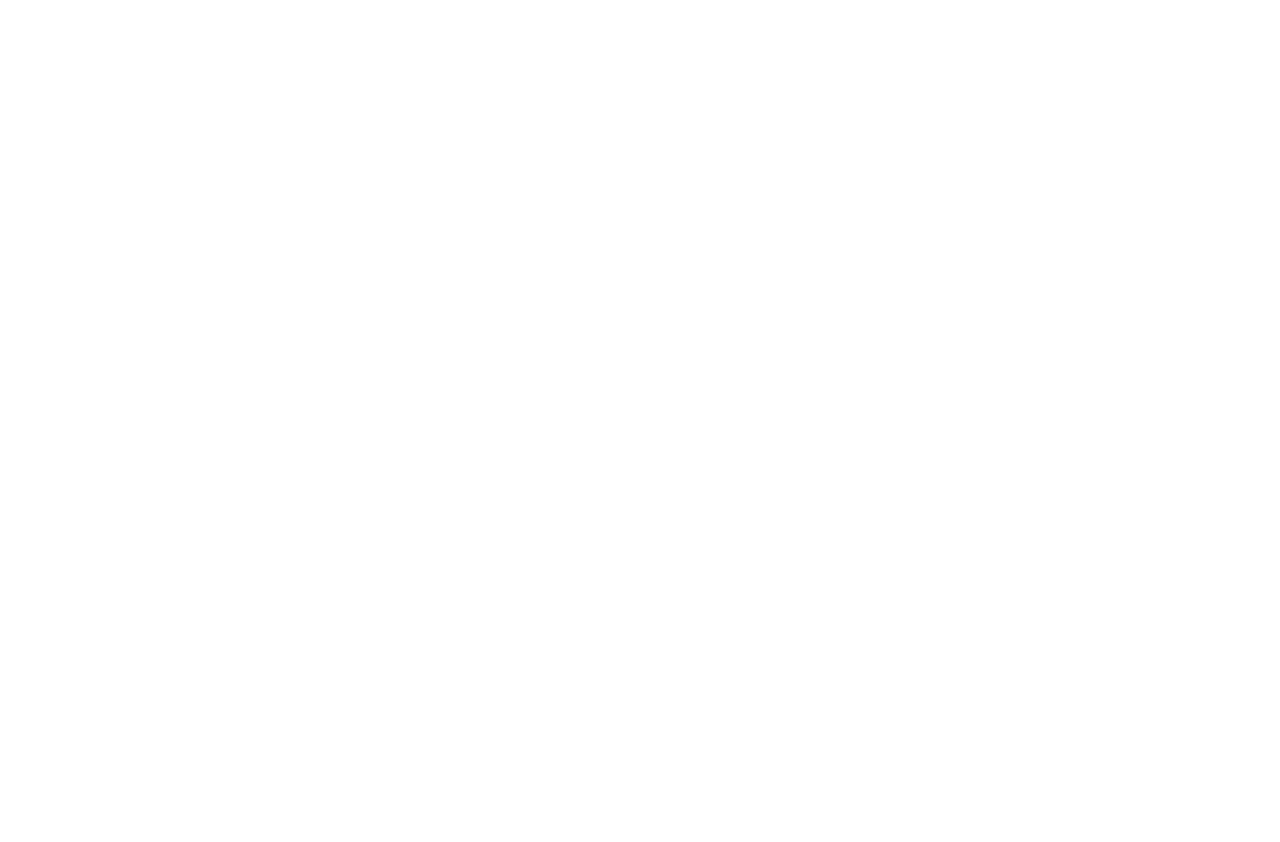
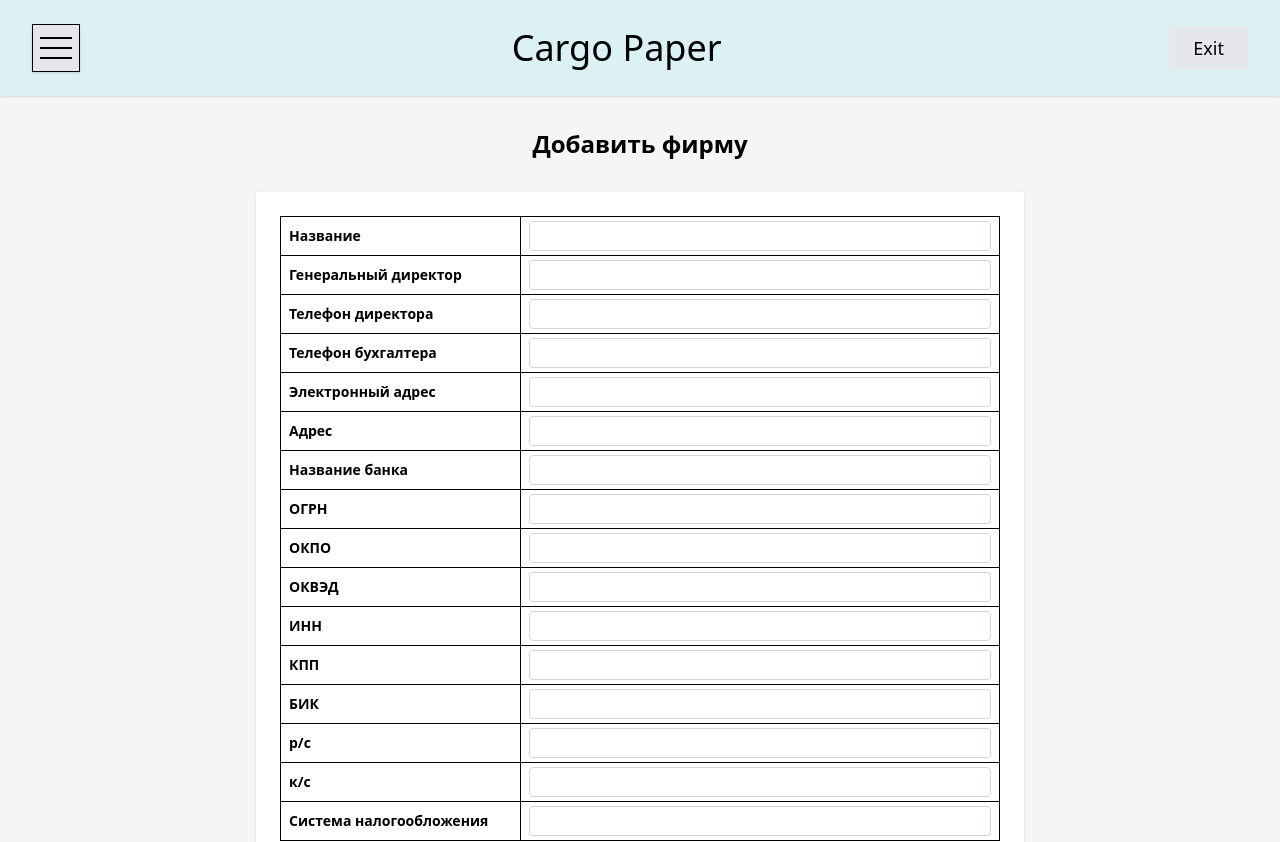
Before and after one commit to fromDreamToGoal/cargo-paper, a React (Vite) app: page /add-company in a window 1280 px wide. Before the commit this address had no page. Shown: the top 842 px of the page. Before the commit the page ends 800 px from the top, so only its background shows below. Built offline with nearby package versions, Linux system fonts and the light colour scheme.

Commit message:
created components for companies feature

```diff
--- a/src/App.jsx
+++ b/src/App.jsx
@@ -5,6 +5,8 @@
 import Drivers from './pages/Drivers'
 import ViewDriver from './pages/ViewDriver'
 import EditDriver from './pages/EditDriver'
+import Companies from './pages/Companies'
+import AddCompany from './pages/AddCompany'
 
 function App() {
   return (
@@ -16,6 +18,8 @@
         <Route path="/drivers" element={<Drivers />} />
           <Route path="/view-driver/:id" element={<ViewDriver />} />
           <Route path="/edit-driver/:id" element={<EditDriver />} />
+        <Route path="/companies" element={<Companies />} />
+        <Route path="/add-company" element={<AddCompany />} />
         {/* другие маршруты */}
       </Routes>
     </Router>
--- /dev/null
+++ b/src/pages/AddCompany.jsx
@@ -0,0 +1,100 @@
+import React, { useState } from 'react'
+import { useDispatch } from 'react-redux'
+import { useNavigate } from 'react-router-dom'
+import { addCompany } from '../store/companiesSlice'
+import Header from './Header'
+import Navigation from './Navigation'
+import { nanoid } from '@reduxjs/toolkit'
+
+export default function AddCompany() {
+  const dispatch = useDispatch()
+  const navigate = useNavigate()
+  const [menuOpen, setMenuOpen] = useState(false)
+
+  const [formData, setFormData] = useState({
+    name: '',
+    director: '',
+    directorPhone: '',
+    accountantPhone: '',
+    email: '',
+    address: '',
+    bankName: '',
+    ogrn: '',
+    okpo: '',
+    okved: '',
+    inn: '',
+    kpp: '',
+    bik: '',
+    rs: '',
+    ks: '',
+    taxSystem: ''
+  })
+
+  const handleChange = (e) => {
+    const { name, value } = e.target
+    setFormData(prev => ({ ...prev, [name]: value }))
+  }
+
+  const handleAdd = () => {
+    dispatch(addCompany({ ...formData, id: nanoid() }))
+    navigate('/companies')
+  }
+
+  return (
+    <div className="min-h-screen bg-[#F5F5F5]">
+      <Header onMenuClick={() => setMenuOpen(true)} />
+      <Navigation open={menuOpen} onClose={() => setMenuOpen(false)} />
+
+      <h2 className="text-center text-2xl font-semibold my-8">Добавить фирму</h2>
+
+      <div className="flex justify-center">
+        <div className="max-w-5xl min-w-3xl bg-white shadow p-6">
+          <table className="w-full border border-black text-left text-sm">
+            <tbody>
+              {[
+                ['Название', 'name'],
+                ['Генеральный директор', 'director'],
+                ['Телефон директора', 'directorPhone'],
+                ['Телефон бухгалтера', 'accountantPhone'],
+                ['Электронный адрес', 'email'],
+                ['Адрес', 'address'],
+                ['Название банка', 'bankName'],
+                ['ОГРН', 'ogrn'],
+                ['ОКПО', 'okpo'],
+                ['ОКВЭД', 'okved'],
+                ['ИНН', 'inn'],
+                ['КПП', 'kpp'],
+                ['БИК', 'bik'],
+                ['р/с', 'rs'],
+                ['к/с', 'ks'],
+                ['Система налогообложения', 'taxSystem']
+              ].map(([label, name]) => (
+                <tr key={name} className="border border-black">
+                  <td className="border px-2 py-1 font-semibold w-1/3">{label}</td>
+                  <td className="border px-2 py-1">
+                    <input
+                      type="text"
+                      name={name}
+                      value={formData[name]}
+                      onChange={handleChange}
+                      className="w-full px-2 py-1 border border-gray-300 rounded"
+                    />
+                  </td>
+                </tr>
+              ))}
+            </tbody>
+          </table>
+        </div>
+      </div>
+
+      <div className="flex justify-center mt-8">
+        <button
+          className="bg-gray-300 px-6 py-2 mb-8 rounded hover:bg-gray-400"
+          onClick={handleAdd}
+        >
+          Добавить +
+        </button>
+      </div>
+    </div>
+  )
+}
--- /dev/null
+++ b/src/pages/Companies.jsx
@@ -0,0 +1,50 @@
+import React, { useState } from 'react'
+import { useSelector } from 'react-redux'
+import { useNavigate } from 'react-router-dom'
+import Header from './Header'
+import Navigation from './Navigation'
+
+export default function Companies() {
+  const navigate = useNavigate()
+  const companies = useSelector(state => state.companies.companies)
+  const [menuOpen, setMenuOpen] = useState(false)
+
+  return (
+    <div className="min-h-screen bg-[#F5F5F5]">
+      <Header onMenuClick={() => setMenuOpen(true)} />
+      <Navigation open={menuOpen} onClose={() => setMenuOpen(false)} />
+
+      <main className="max-w-3xl mx-auto">
+        <h2 className="text-xl font-semibold text-center mb-6 mt-6">Фирмы</h2>
+
+        <ul className="space-y-4 mb-10 p-10">
+          {companies.map(company => (
+            <li
+              key={company.id}
+              className="flex items-center justify-between bg-white p-4 rounded shadow"
+            >
+              <div className="flex items-center gap-4">
+                <div className="w-10 h-10 bg-purple-300 rounded-full"></div>
+                <span className="text-lg">{company.name}</span>
+              </div>
+              <button
+                className="text-gray-600 hover:text-black text-xl"
+                title="Посмотреть"
+                onClick={() => navigate(`/view-company/${company.id}`)}
+              >
+                👁
+              </button>
+            </li>
+          ))}
+        </ul>
+
+        <button
+          className="block mx-auto px-6 py-3 bg-gray-300 rounded hover:bg-gray-400"
+          onClick={() => navigate('/add-company')}
+        >
+          Добавить фирму +
+        </button>
+      </main>
+    </div>
+  )
+}
--- a/src/pages/ViewDriver.jsx
+++ b/src/pages/ViewDriver.jsx
@@ -65,7 +65,7 @@
       </div>
       </div>
 
-      <div className="flex justify-center gap-4 mt-8">
+      <div className="flex justify-center gap-4 mt-8 mb-8">
         <button
           className="bg-gray-300 px-4 py-2 rounded hover:bg-gray-400"
           onClick={() => navigate('/drivers')}
```
